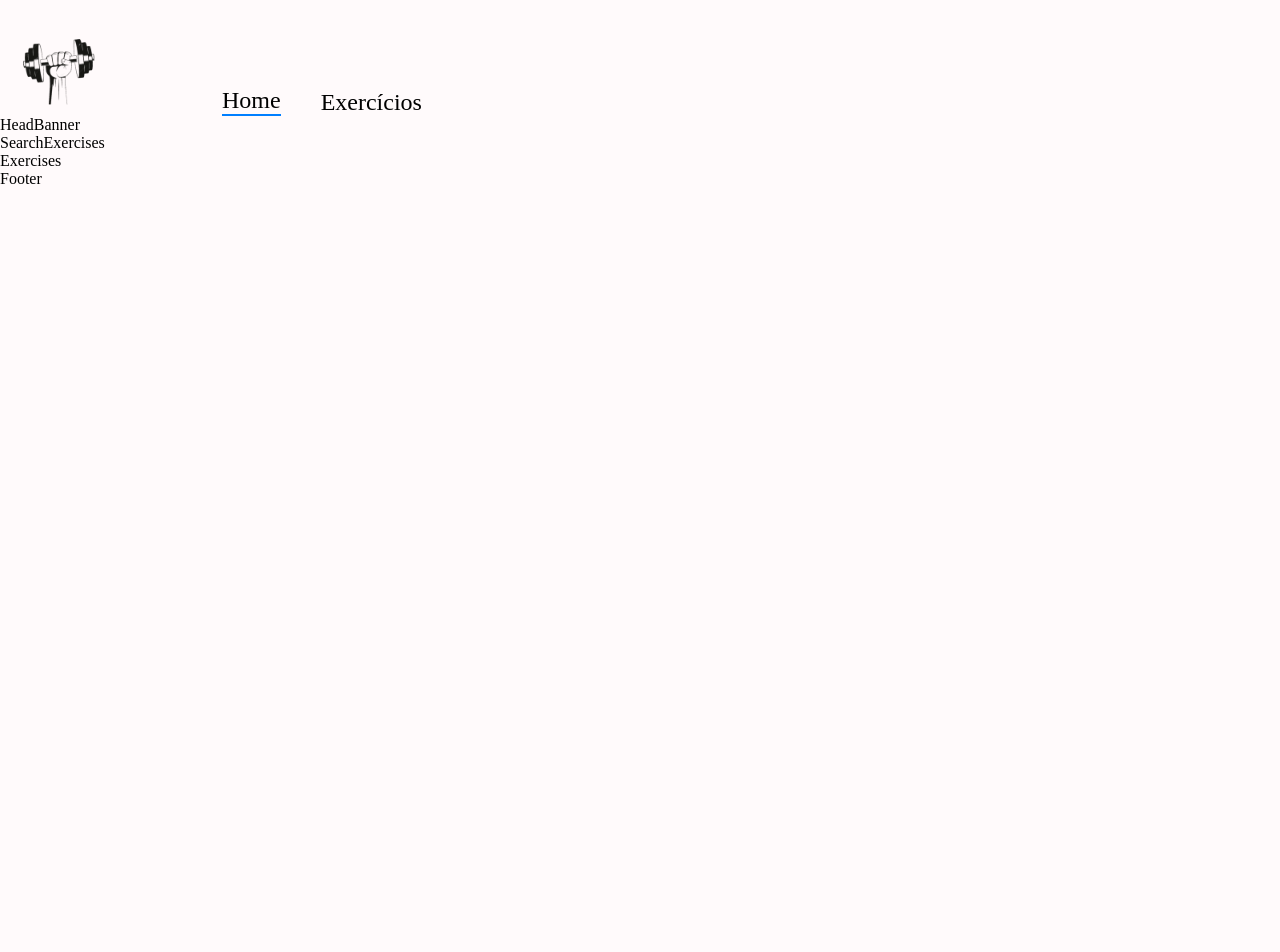
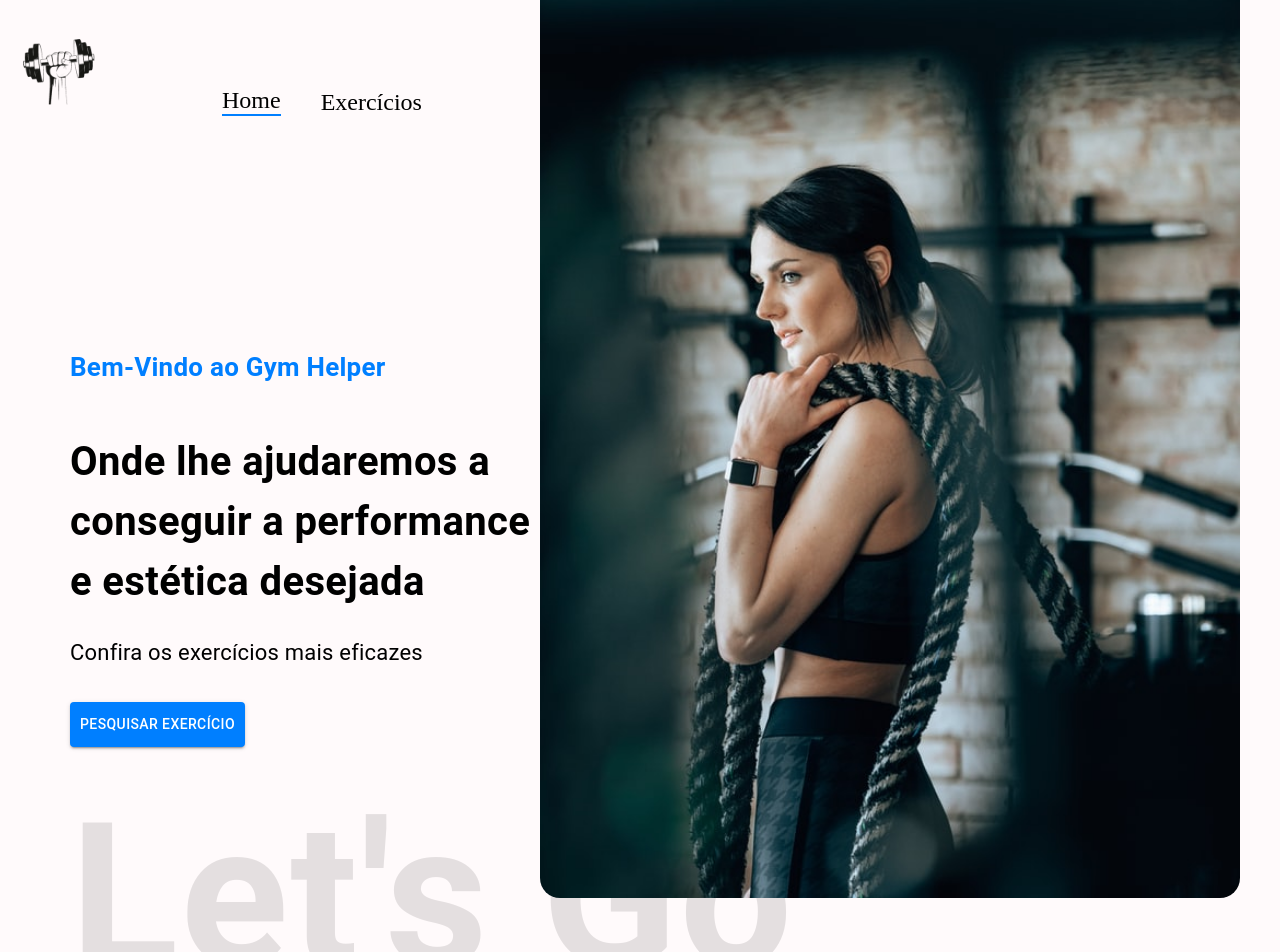
Before and after one commit to DanielEgiidio/gym-helper, a React (Create React App) app: page / in a window 1280 px wide. Shown: the top 952 px of the page. Before the commit the page ends 800 px from the top, so only its background shows below. Built offline with nearby package versions, Linux system fonts and the light colour scheme.

Commit message:
estilização e estruturação do Head

```diff
--- a/src/App.css
+++ b/src/App.css
@@ -59,7 +59,9 @@ body {
   top: 0px;
   width: 700px;
   height: 900px;
+  object-fit: cover;
   margin-top: -330px;
+  border-radius: 0 0 20px 20px;
 
 }
 
--- a/src/components/HeadBanner.js
+++ b/src/components/HeadBanner.js
@@ -1,7 +1,59 @@
 import React from "react";
+import { Box, Stack, Typography, Button } from "@mui/material";
+
+import HeadbannerImage from "../assets/images/banner.png";
 
 const HeadBanner = () => {
-  return <div>HeadBanner</div>;
+  return (
+    <Box
+      sx={{ mt: { lg: "212px", sx: "70px" }, ml: { sm: "50px" } }}
+      position="relative"
+      p="20px"
+    >
+      <Typography color="#007fff" fontWeight="600" fontSize="26px" pb="15px">
+        Bem-Vindo ao Gym Helper
+      </Typography>
+
+      <Typography
+        fontWeight={700}
+        sx={{ fontSize: { lg: "40px", xs: "36px" } }}
+        mb="23px"
+        mt="30px"
+      >
+        Onde lhe ajudaremos a
+        <br /> conseguir a performance
+        <br /> e estética desejada
+      </Typography>
+
+      <Typography fontSize="22px" lineHeight="35px" mb={4}>
+        Confira os exercícios mais eficazes
+      </Typography>
+
+      <Button
+        variant="contained"
+        href="#exercises"
+        sx={{
+          backgroundColor: "#007fff",
+          padding: "10px",
+        }}
+      >
+        Pesquisar Exercício
+      </Button>
+
+      <Typography
+        fontWeight={600}
+        sx={{
+          opacity: 0.1,
+          display: { lg: "block", xs: "none" },
+        }}
+        fontSize="200px"
+      >
+        Let's Go
+      </Typography>
+
+      <img src={HeadbannerImage} alt="logo" className="hero-banner-img" />
+    </Box>
+  );
 };
 
 export default HeadBanner;
```
Also changed, not shown: src/assets/images/banner.png.
